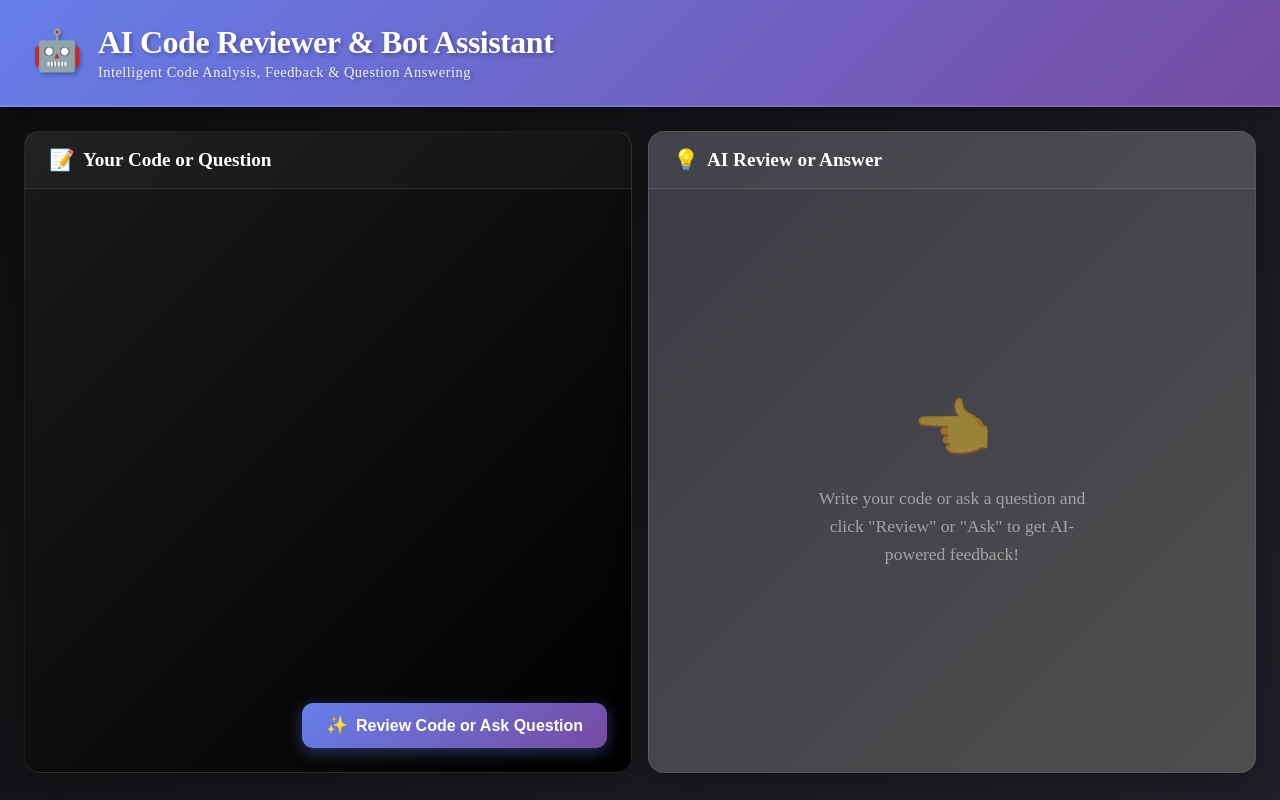
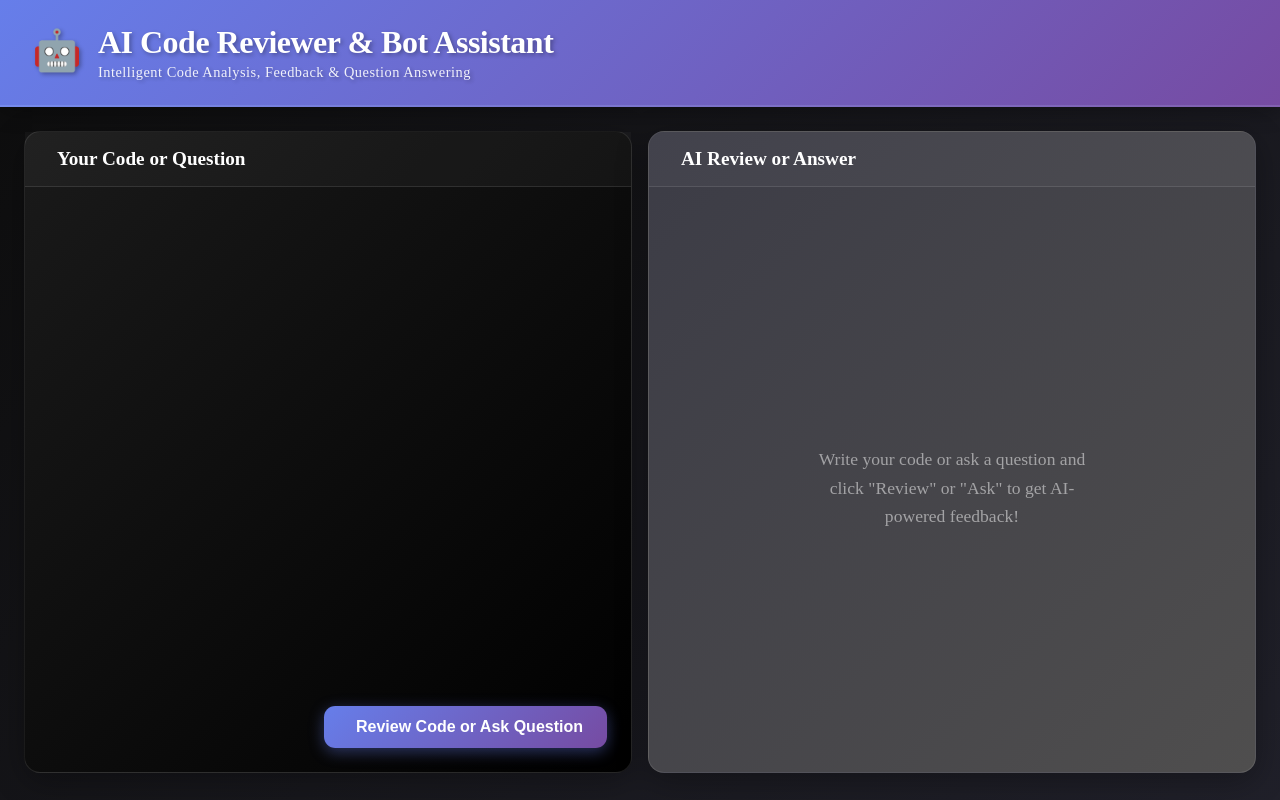
Before and after one commit to Sam124-Scorpion/Optima, a React (Vite) app in the folder Frontend/: page / in a window 1280 px wide. Built offline with nearby package versions, Linux system fonts and the light colour scheme.

Commit message:
Update App.jsx

```diff
--- a/Frontend/src/App.jsx
+++ b/Frontend/src/App.jsx
@@ -67,7 +67,7 @@ const App = () => {
         <div className='left'>
           <div className="code-section-header">
             <h2 className="section-title">
-              <span className="section-icon">📝</span>
+              <span className="section-icon"></span>
               Your Code or Question
             </h2>
           </div>
@@ -101,14 +101,14 @@ const App = () => {
               </>
             ) : (
               <>
-                <span className="btn-icon">✨</span>
+                <span className="btn-icon"></span>
                 <span>Review Code or Ask Question</span>
               </>
             )}
           </button>
           {error && (
             <div className="error-message">
-              <span className="error-icon">⚠️</span>
+              <span className="error-icon"></span>
               {error}
             </div>
           )}
@@ -117,7 +117,7 @@ const App = () => {
         <div className='right'>
           <div className="review-section-header">
             <h2 className="section-title">
-              <span className="section-icon">💡</span>
+              <span className="section-icon"></span>
               AI Review or Answer
             </h2>
           </div>
@@ -135,7 +135,7 @@ const App = () => {
               </Markdown>
             ) : (
               <div className="empty-state">
-                <div className="empty-icon">👈</div>
+                <div className="empty-icon"></div>
                 <p className="empty-text">Write your code or ask a question and click "Review" or "Ask" to get AI-powered feedback!</p>
               </div>
             )}
```
